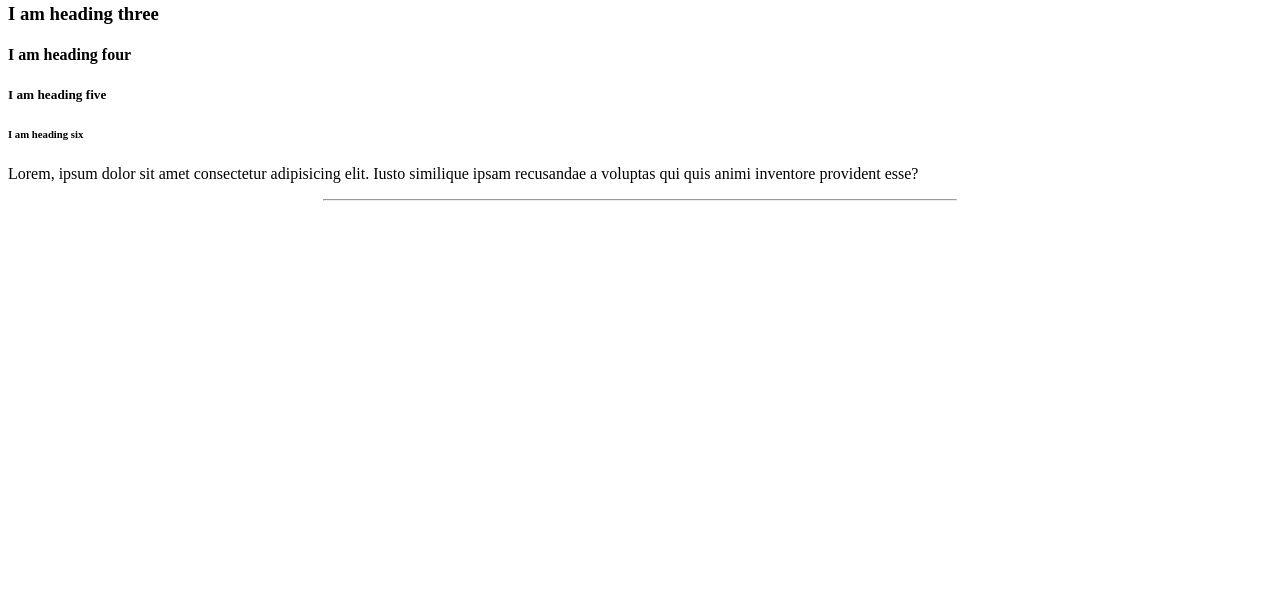
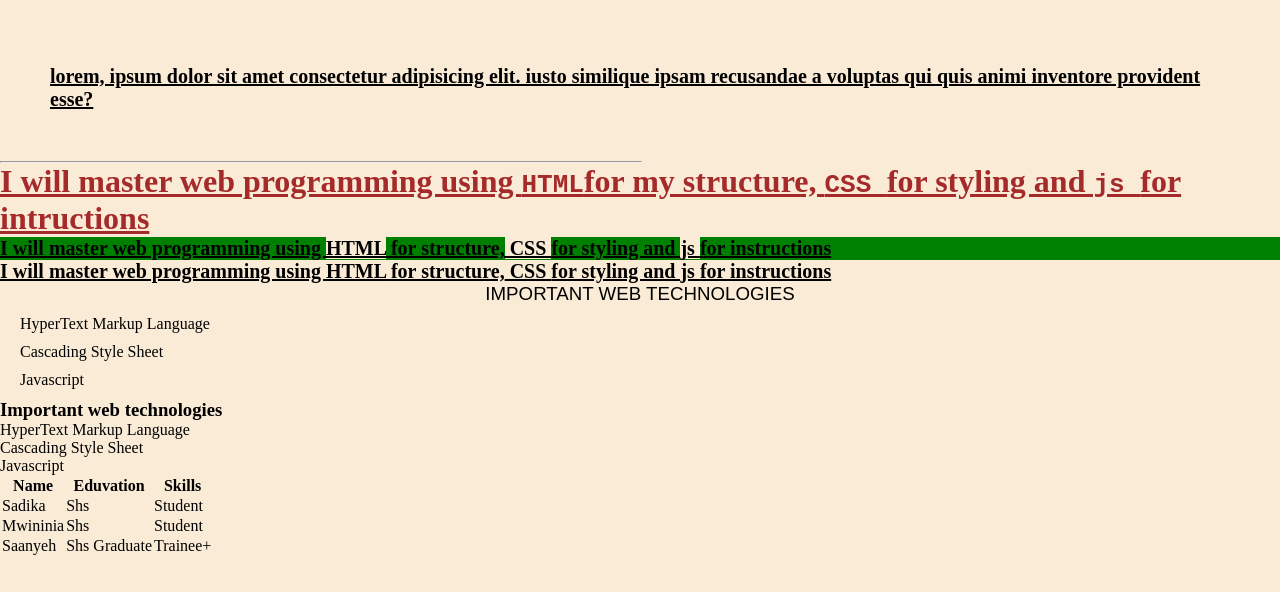
Before and after one commit to Mwininia-Saanyeh/html-practice, a plain HTML site: page index.html in a window 1280 px wide. Shown: the part 208-800 px from the top of the page. Drawn offline with Linux system fonts and the light colour scheme.

Commit message:
Lesson three

```diff
--- a/index.html
+++ b/index.html
@@ -1,22 +1,78 @@
 +<!DOCTYPE html>
 <html lang="en">
 <head>
+    <link rel="stylesheet" href="style.css">
+    <marquee>I want to learn</marquee>
+
+
     <meta charset="UTF-8">
     <meta http-equiv="X-UA-Compatible" content="IE=edge">
     <meta name="viewport" content="width=device-width, initial-scale=1.0">
     <title>Html practice</title>
 </head>
 <body>
-    <h1>Hello World</h1>
+    <h1 style="color:blue ;font-weight: bolder;text-align: center;">Hello World</h1>
      <h1>I am heading one</h1>
      <h2>I am heading two</h2>
-     <h3>I am heading three</h3>
+     <h3 id="three">I am heading three</h3>
      <h4>I am heading four</h4>
      <h5>I am heading five</h5>
      <h6>I am heading six</h6>
+     <br>
+     <p style="padding: 50px;text-transform :lowercase">Lorem, ipsum dolor sit amet consectetur adipisicing elit.
+        Iusto similique ipsam recusandae a voluptas qui quis animi
+        inventore provident esse?</p>
+        <hr width="50%">
+   <p style="color:brown ;font-size:xx-large;">I will master web programming using
+        <code>HTML</code>for my structure, <code> CSS </code>
+        for styling and <code> js </code> for intructions</p>
+        <p style="background-color:green ;">I will master web programming using
+            <abbr title="HyperText Markup Language"> HTML</abbr>
+            for structure,<abbr title="Cascading Style Sheet"> CSS </abbr>
+            for styling and <abbr title="Javascript"> js </abbr> for instructions</p>
+            <p>I will master web programming using
+                <mark> HTML</mark>
+                for structure,<mark> CSS </mark>
+                for styling and <mark> js </mark> for instructions</p>
+                <h3 id="web">Important web technologies</h3>
+                <ol>
+                    <li>HyperText Markup Language</li>
+                    <li>Cascading Style Sheet</li>
+                    <li>Javascript</li>
+                </ol>
+                <h3 class=".tech">Important web technologies</h3>
+                <Ul>
+                    <li>HyperText Markup Language</li>
+                    <li>Cascading Style Sheet</li>
+                    <li>Javascript</li>
+                </Ul>
+                <table>
+                <thead>
+                    <tr>
+                        <th>Name</th>
+                        <th>Eduvation</th>
+                        <th>Skills</th>
+                    </tr>
+                </thead>
+                <tbody>
+                    <tr>
+                        <td>Sadika</td>
+                        <td>Shs</td>
+                        <td>Student</td>
+                    </tr>
+                    <tr>
+                        <td>Mwininia</td>
+                        <td>Shs</td>
+                        <td>Student</td>
+                    </tr>
+                    <tr>
+                        <td>Saanyeh</td>
+                        <td>Shs Graduate</td>
+                        <td>Trainee+</td>
+                    </tr>
+
+
+                </tbody>
+                </table>
 </body>
-<p>Lorem, ipsum dolor sit amet consectetur adipisicing elit.
-     Iusto similique ipsam recusandae a voluptas qui quis animi
-     inventore provident esse?</p>
-     <hr width="50%">
 </html>
--- /dev/null
+++ b/style.css
@@ -0,0 +1,28 @@
+*{
+    margin: 0px;
+    padding: 0px;
+    background-color: antiquewhite;
+}
+p{
+    font-size: 20px;
+    font-weight: 800;
+    font-style: italict;
+    text-decoration: underline;
+}
+
+#web{
+    font-family: sans-serif;
+    font-weight: lighter;
+    text-align: center;
+    text-transform: uppercase;
+}
+.tech{
+    color: green;
+    text-align: right;
+}
+
+ol li {
+    list-style: none;
+    text-decoration: dashed;
+    margin: 10px 20px;
+}
```
